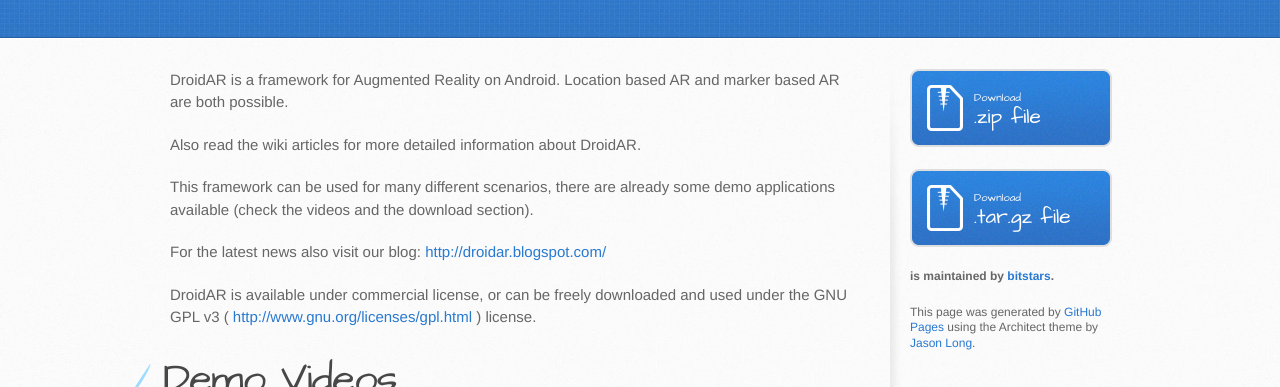
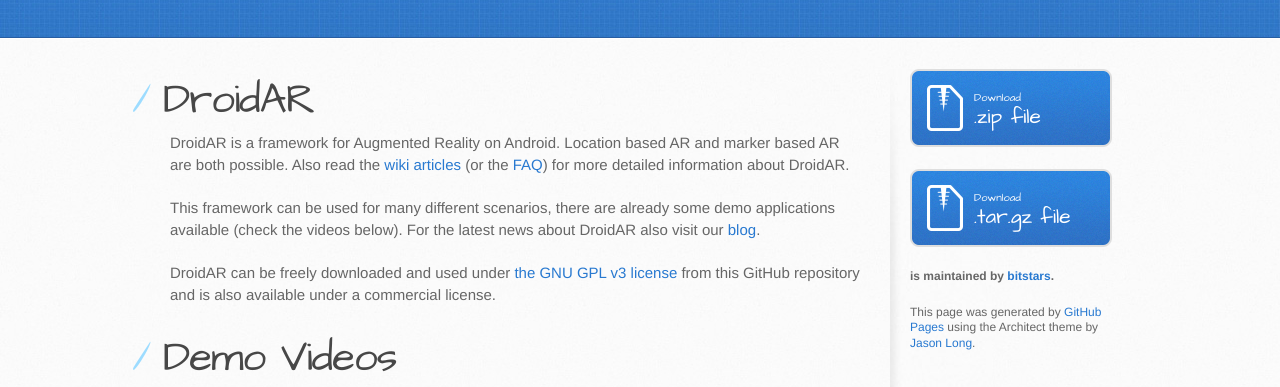
Before and after one commit to simon-heinen/droidar, a plain HTML site: page index.html in a window 1280 px wide. Shown: the part 197-584 px from the top of the page. Drawn offline with Linux system fonts and the light colour scheme; grey boxes are pictures that could not be loaded.

Commit message:
Create gh-pages branch via GitHub

```diff
--- a/index.html
+++ b/index.html
@@ -28,15 +28,15 @@
     <div id="content-wrapper">
       <div class="inner clearfix">
         <section id="main-content">
-          <p>DroidAR is a framework for Augmented Reality on Android. Location based AR and marker based AR are both possible. </p>
+          <h1>DroidAR</h1>
 
-<p>Also read the wiki articles for more detailed information about DroidAR.</p>
+<p>DroidAR is a framework for Augmented Reality on Android. Location based AR and marker based AR are both possible.
+Also read the <a href="https://github.com/bitstars/droidar/wiki/_pages">wiki articles</a> (or the <a href="https://github.com/bitstars/droidar/wiki/FAQ">FAQ</a>) for more detailed information about DroidAR.</p>
 
-<p>This framework can be used for many different scenarios, there are already some demo applications available (check the videos and the download section).</p>
+<p>This framework can be used for many different scenarios, there are already some demo applications available (check the videos below).
+For the latest news about DroidAR also visit our <a href="http://droidar.blogspot.com/">blog</a>.</p>
 
-<p>For the latest news also visit our blog: <a href="http://droidar.blogspot.com/">http://droidar.blogspot.com/</a></p>
-
-<p>DroidAR is available under commercial license, or can be freely downloaded and used under the GNU GPL v3 ( <a href="http://www.gnu.org/licenses/gpl.html">http://www.gnu.org/licenses/gpl.html</a> ) license.</p>
+<p>DroidAR can be freely downloaded and used under <a href="http://www.gnu.org/licenses/gpl.html">the GNU GPL v3 license</a> from this GitHub repository and is also available under a commercial license.</p>
 
 <h1>Demo Videos</h1>
 
@@ -70,11 +70,15 @@
 </ul><p>Since the initial creation of the prototype of an augmented reality development tool in 2010, it was continuously improved and new features were added. The created development tool (SDK) enables other programmers to integrate augmented reality in their own applications.
 We provided the SDK without charge with an Open Source License for non-commercial projects. It has since evolved into one of the most used open source augmented reality SDKs for the Android platform. The regular feedback from the developers as well as its application in seminars and practical project seminars, where the SDK was used as basis for their projects, greatly aided its improvement. The framework meets and raises interests and is currently being used by numerous developers around the globe. The recorded numbers of the site are about 1500 website visits per month with an increasing tendency. Also, 83% of the about 3200 developers return to the website following their initial visit.</p>
 
+<p>Also take a look at the <a href="https://github.com/bitstars/droidar/wiki/FAQ">DroidAR FAQ</a> and the other <a href="https://github.com/bitstars/droidar/wiki/_pages">Wiki pages</a></p>
+
 <h1>Installation</h1>
 
 <p>A new instructions video is comming soon. You can watch the old one here:</p>
 
 <p><a href="http://www.youtube.com/watch?feature=player_embedded&amp;v=MFbEvkWJOV0%0A" target="_blank"><img src="http://img.youtube.com/vi/MFbEvkWJOV0/0.jpg" alt="Link to the DroidAR video" width="240" height="180" border="10"></a></p>
+
+<p><a href="http://githalytics.com/bitstars/droidar"><img src="https://cruel-carlota.pagodabox.com/b0e941873eef1822c01f7ce9e5296630" alt="githalytics.com alpha" title="githalytics.com"></a></p>
         </section>
 
         <aside id="sidebar">
```
Also changed, not shown: params.json (+1 -1 lines).
